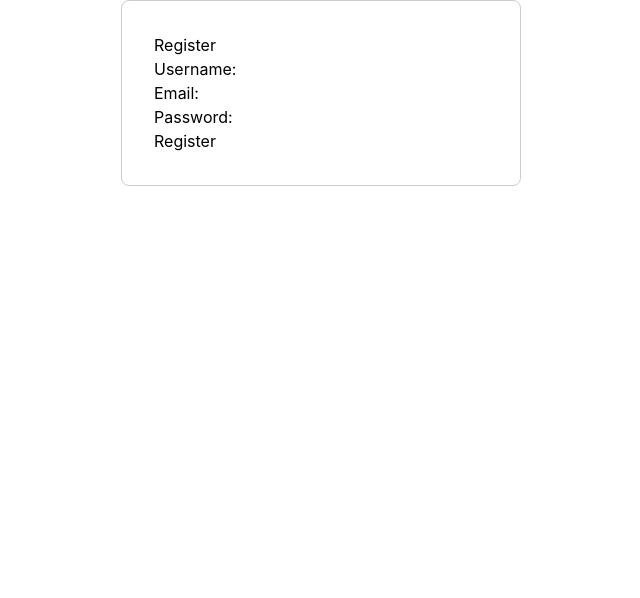
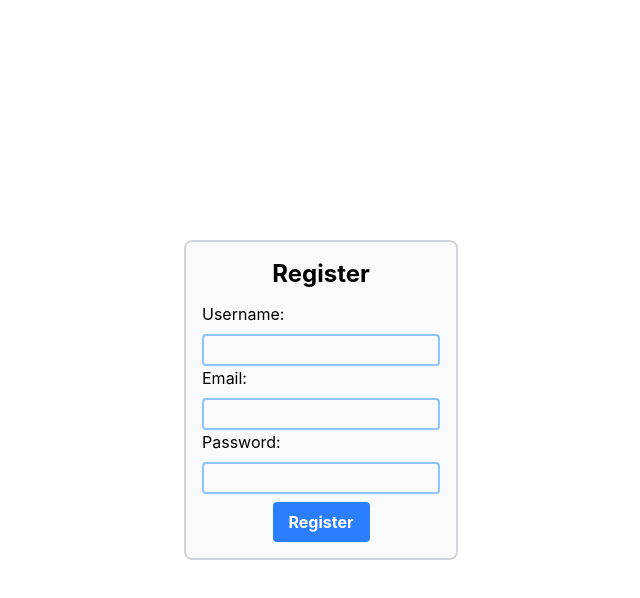
Before and after one commit to bogiszabo30/WebLearning, a Vue app in the folder Frontend/web-learning/: page /register in a window 1280 px wide. Shown: the top 598 px of the page, without its empty margins (319-959 px from the left). Built offline with nearby package versions, Linux system fonts and the light colour scheme.

Commit message:
add more style

```diff
--- a/Frontend/web-learning/src/App.vue
+++ b/Frontend/web-learning/src/App.vue
@@ -1,9 +1,9 @@
-
-
 <script setup lang="ts">
-import {RouterView} from 'vue-router'
+import { RouterView } from 'vue-router'
 </script>
 
 <template>
-  <RouterView></RouterView>
+  <div class="flex items-center justify-center h-screen">
+    <RouterView></RouterView>
+  </div>
 </template>
--- a/Frontend/web-learning/src/components/LoginComponent.vue
+++ b/Frontend/web-learning/src/components/LoginComponent.vue
@@ -1,21 +1,3 @@
-<template>
-  <div class="login-container">
-    <h2>Login</h2>
-    <form @submit.prevent="submitLogin">
-      <div>
-        <label for="username">Username:</label>
-        <input id="username" v-model="username" type="text" required class="ui-input"/>
-      </div>
-      <div>
-        <label for="password">Password:</label>
-        <input id="password" v-model="password" type="password" required class="ui-input"/>
-      </div>
-      <button class="px-2 py-1 bg-blue-200" type="submit">Login</button>
-    </form>
-    <p v-if="message" :class="{ error: isError }">{{ message }}</p>
-  </div>
-</template>
-
 <script setup lang="ts">
 import { ref } from 'vue'
 import { useRouter } from 'vue-router'
@@ -66,15 +48,25 @@ const submitLogin = async () => {
 }
 </script>
 
+<template>
+  <div class="flex flex-col items-center justify-center max-w-2xl island">
+    <h2>Login</h2>
+    <div class="flex flex-col gap-2">
+      <label for="username">Username:</label>
+      <input id="username" v-model="username" type="text" required class="ui-input" />
+    </div>
+    <div class="flex flex-col gap-2">
+      <label for="password">Password:</label>
+      <input id="password" v-model="password" type="password" required class="ui-input" />
+    </div>
+    <button class="btn-primary mt-2" @click="submitLogin">Login</button>
+    <p v-if="message" :class="{ error: isError }">{{ message }}</p>
+  </div>
+</template>
+
+
+
 <style scoped>
-.login-container {
-  max-width: 300px;
-  margin: auto;
-  padding: 2rem;
-  border: 1px solid #ccc;
-  border-radius: 8px;
-}
-
 .error {
   color: red;
 }
--- a/Frontend/web-learning/src/components/RegisterComponent.vue
+++ b/Frontend/web-learning/src/components/RegisterComponent.vue
@@ -1,25 +1,3 @@
-<template>
-  <div class="register-container">
-    <h2>Register</h2>
-    <form @submit.prevent="submitRegister">
-      <div>
-        <label for="username">Username:</label>
-        <input id="username" v-model="username" type="text" required />
-      </div>
-      <div>
-        <label for="email">Email:</label>
-        <input id="email" v-model="email" type="email" required />
-      </div>
-      <div>
-        <label for="password">Password:</label>
-        <input id="password" v-model="password" type="password" required />
-      </div>
-      <button type="submit">Register</button>
-    </form>
-    <p v-if="message" :class="{ error: isError }">{{ message }}</p>
-  </div>
-</template>
-
 <script setup lang="ts">
 import { ref } from 'vue'
 
@@ -65,15 +43,29 @@ const submitRegister = async () => {
 }
 </script>
 
+<template>
+  <div class="flex flex-col items-center justify-center max-w-2xl island">
+    <h2>Register</h2>
+    <div class="flex flex-col gap-2">
+      <label for="username">Username:</label>
+      <input id="username" v-model="username" type="text" required class="ui-input" />
+    </div>
+    <div class="flex flex-col gap-2">
+      <label for="email">Email:</label>
+      <input id="email" v-model="email" type="email" required class="ui-input" />
+    </div>
+    <div class="flex flex-col gap-2">
+      <label for="password">Password:</label>
+      <input id="password" v-model="password" type="password" required class="ui-input" />
+    </div>
+    <button class="btn-primary mt-2" @click="submitRegister">Register</button>
+    <p v-if="message" :class="{ error: isError }">{{ message }}</p>
+  </div>
+</template>
+
+
+
 <style scoped>
-.register-container {
-  max-width: 400px;
-  margin: auto;
-  padding: 2rem;
-  border: 1px solid #ccc;
-  border-radius: 8px;
-}
-
 .error {
   color: red;
 }
--- a/Frontend/web-learning/src/main.ts
+++ b/Frontend/web-learning/src/main.ts
@@ -1,6 +1,6 @@
 import { createApp } from 'vue'
 import './style.css'
 import App from './App.vue'
-import router from './index'
+import router from './router/index'
 
 createApp(App).use(router).mount('#app')
--- a/Frontend/web-learning/src/index.ts
+++ b/Frontend/web-learning/src/router/index.ts
@@ -1,7 +1,7 @@
 import { createRouter, createWebHistory } from 'vue-router'
-import LoginView from './views/LoginView.vue'
-import RegisterView from './views/RegisterView.vue'
-import DashboardView from './views/DashboardView.vue'
+import LoginView from '../views/LoginView.vue'
+import RegisterView from '../views/RegisterView.vue'
+import DashboardView from '../views/DashboardView.vue'
 
 const routes = [
   {
@@ -15,8 +15,8 @@ const routes = [
     component: RegisterView
   },
   {
-    path: '/dashboard',
-    name: 'Dashboard',
+    path: '/',
+    name: '',
     component: DashboardView
   }
 ]
--- a/Frontend/web-learning/src/style.css
+++ b/Frontend/web-learning/src/style.css
@@ -2,6 +2,47 @@
 
 @layer components {
   .ui-input {
-    @apply border-2 border-blue-300;
+    @apply border-2 border-blue-300 rounded px-2 py-1 text-sm;
   }
+
+  .ui-input:focus {
+    @apply border-2 border-purple-400 outline-none;
+  }
+
+  .btn-primary {
+    @apply bg-blue-500 text-white font-bold py-2 px-4 rounded;
+  }
+
+  .btn-primary:hover {
+    @apply bg-blue-400 text-white font-bold py-2 px-4 rounded;
+  }
+
+  .btn-primary:active {
+    @apply bg-blue-600 text-white font-bold py-2 px-4 rounded;
+  }
+
+  .btn-secondary {
+    @apply bg-gray-500 text-white font-bold py-2 px-4 rounded;
+  }
+
+  .btn-secondary:hover {
+    @apply bg-gray-400 text-white font-bold py-2 px-4 rounded;
+  }
+
+  .btn-secondary:active {
+    @apply bg-gray-600 text-white font-bold py-2 px-4 rounded;
+  }
+
+  h1{
+    @apply text-3xl font-bold mb-4;
+  }
+
+  h2{
+    @apply text-2xl font-bold mb-3;
+  }
+
+  .island{
+    @apply border-2 border-gray-300 p-4 rounded-lg bg-gray-50;
+  }
+
 }
--- a/Frontend/web-learning/src/views/DashboardView.vue
+++ b/Frontend/web-learning/src/views/DashboardView.vue
@@ -1,21 +1,26 @@
-<script setup lang="ts">
+<script setup>
+import { useRouter } from 'vue-router'
 
+const router = useRouter()
 
-
-</script >
+const goToLogin = () => {
+  router.push('/login')
+}
+const goToRegister = () => {
+  router.push('/register')
+}
+</script>
 
 
 <template>
-  <div class="dashboard">
+  <div class="flex flex-col items-center justify-center max-w-2xl island">
     <h1>Dashboard</h1>
     <p>Welcome to your dashboard!</p>
+    <div class="flex gap-4 mt-6">
+      <button class="btn-primary" @click="goToLogin">Go to Login</button>
+      <button class="btn-secondary" @click="goToRegister">Go to Register</button>
+    </div>
   </div>
 </template>
 
-<style scoped>
-.dashboard {
-  max-width: 800px;
-  margin: auto;
-  padding: 2rem;
-}
-</style>
+<style scoped></style>
```
